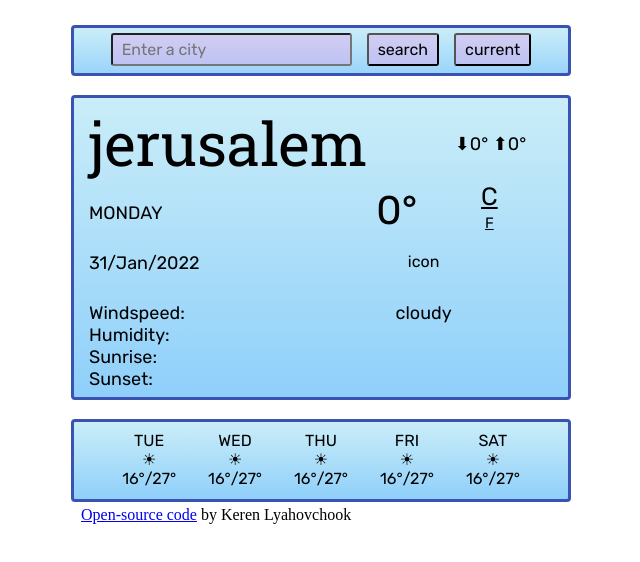
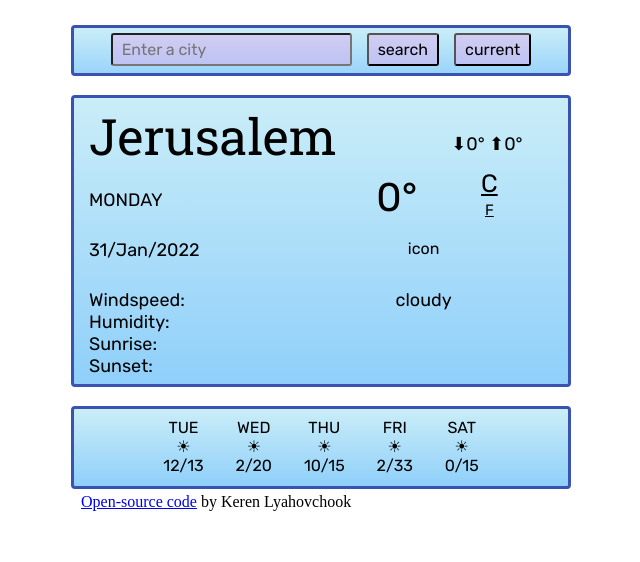
Before and after one commit to kerenLyahov/weather-app-react, a React (Create React App) app: page / in a window 1280 px wide. Shown: the top 562 px of the page, without its empty margins (319-959 px from the left). Built offline with nearby package versions, Linux system fonts and the light colour scheme; no server answers.

Commit message:
update forecast+ main data
1. forecast temperature.
2. all real life data  updated.

```diff
--- a/src/App.js
+++ b/src/App.js
@@ -1,14 +1,108 @@
 import "./App.css";
 import React, { useState } from "react";
-// import Search from "./Search";
+import axios from "axios";
 import TodayData from "./TodayData";
 import Forecast from "./Forecast";
 function App() {
-  let [cityName, setCityName] = useState("");
+  let [cityName, setCityName] = useState("Jerusalem");
+  //pp
+  let [lon, setLon] = useState("35.2163");
+  let [lat, setLat] = useState("31.769");
+  let [humidity, setHumidity] = useState("");
+  let [windspeed, setWindspeed] = useState("");
+  let [sunrise, setSunrise] = useState("");
+  let [sunset, setSunset] = useState("");
+  let [MinMax, setMinMax] = useState(`⬇0°     ⬆0°`);
+  let [temp, setTemp] = useState("0°");
+  let [description, setDescription] = useState("cloudy");
+  let unit = "metric";
+  let key = `5902ca1c1724d1c12a893427498472ff`;
+  let JerusalemURL = `https://api.openweathermap.org/data/2.5/weather?q=Jerusalem&units=${unit}&appid=${key}`;
+  console.log(URL);
+  axios.get(JerusalemURL).then(handleFirstDisplayAPI);
+  function handleFirstDisplayAPI(response) {
+    let timeUp = "";
+    let timeDown = "";
+    if (response !== undefined) {
+      setHumidity(response.data.main.humidity);
+      setWindspeed(response.data.wind.speed);
+
+      timeUp = new Date(response.data.sys.sunrise * 1000);
+      timeDown = new Date(response.data.sys.sunset * 1000);
+
+      setSunrise(`${timeUp.getHours} : ${timeUp.getMinutes}`);
+      setSunset(`${timeDown.getHours} : ${timeDown.getMinutes}`);
+
+      setMinMax(
+        `⬇${Math.round(response.data.main.temp_min)}     ⬆${Math.round(
+          response.data.main.temp_max
+        )} `
+      );
+      setTemp(Math.round(response.data.main.temp));
+      setDescription(response.data.weather[0].description);
+    }
+    return (
+      <div>
+        <div>{windspeed}</div>
+        <div> {humidity}</div>
+        <div> {sunrise}</div>
+        <div> {sunset}</div>
+        <div>{MinMax}</div>
+        <div>{temp}</div>
+        <div>{description}</div>
+      </div>
+    );
+  }
+
+  //pp
 
   function handleSubmit(event) {
     event.preventDefault();
+    //start
+
+    let URL = `https://api.openweathermap.org/data/2.5/weather?q=${cityName}&units=${unit}&appid=${key}`;
+    console.log(URL);
+    axios.get(URL).then(handleAPI);
+    function handleAPI(response) {
+      let timeUp = "";
+      let timeDown = "";
+      if (response !== undefined) {
+        setHumidity(response.data.main.humidity);
+        setWindspeed(response.data.wind.speed);
+
+        timeUp = new Date(response.data.sys.sunrise * 1000);
+        timeDown = new Date(response.data.sys.sunset * 1000);
+
+        setSunrise(`${timeUp.getHours} : ${timeUp.getMinutes}`);
+        setSunset(`${timeDown.getHours} : ${timeDown.getMinutes}`);
+
+        setMinMax(
+          `⬇${Math.round(response.data.main.temp_min)}     ⬆${Math.round(
+            response.data.main.temp_max
+          )} `
+        );
+        setTemp(Math.round(response.data.main.temp));
+        setDescription(response.data.weather[0].description);
+        setLon(response.data.coords.lon);
+        setLat(response.data.coords.lat);
+      }
+      return (
+        <div>
+          <div>{windspeed}</div>
+          <div> {humidity}</div>
+          <div> {sunrise}</div>
+          <div> {sunset}</div>
+          <div>{MinMax}</div>
+          <div>{temp}</div>
+          <div>{description}</div>
+          <div>{lon}</div>
+          <div>{lat}</div>
+        </div>
+      );
+    }
   }
+  //end
+
   function updateCity(event) {
     setCityName(event.target.value);
   }
@@ -26,8 +120,18 @@ function App() {
         </form>
         <button>current</button>
       </div>
-      <TodayData city={cityName} />
-      <Forecast />
+
+      <TodayData
+        windspeedValue={windspeed}
+        humidityValue={humidity}
+        descriptionValue={description}
+        sunriseValue={sunrise}
+        sunsetValue={sunset}
+        minmaxValue={MinMax}
+        tempValue={temp}
+        cityValue={cityName}
+      />
+      <Forecast Lon={lon} Lat={lat} />
       <div id="opnSrcLink">
         <a
           href="https://github.com/kerenLyahov/weather-app-react"
--- a/src/Forecast.js
+++ b/src/Forecast.js
@@ -1,12 +1,27 @@
 import React from "react";
+import axios from "axios";
 import "./Forecast.css";
 
-export default function Forcast() {
+export default function Forcast(props) {
   let date = new Date();
   let dayName = ["SUN", "MON", "TUE", "WED", "THU", "FRI", "SAT"];
-
   let days = [0, 1, 2, 3, 4];
-
+  let temp = ["12/13", "2/20", "10/15", "2/33", "0/15"];
+  let latValue = props.Lat;
+  let lonValue = props.Lon;
+  let unit = "metric";
+  let key = `5902ca1c1724d1c12a893427498472ff`;
+  let URL = `https://api.openweathermap.org/data/2.5/onecall?lat=${latValue}&lon=${lonValue}&units=${unit}&exclude=current,minutely,alerts&appid=${key}`;
+  axios.get(URL).then(handleAPI);
+  function handleAPI(response) {
+    if (response !== undefined) {
+      for (let i = 0; i < 6; i++) {
+        temp[
+          i
+        ] = `${response.data.daily[i].temp.min} / ${response.data.daily[i].temp.max}`;
+      }
+    }
+  }
   return (
     <div className="body">
       {days.map((i) => {
@@ -18,7 +33,7 @@ export default function Forcast() {
                 : dayName[date.getDay() + i - 6]}
             </span>
             <div>☀</div>
-            <div>16°/27°</div>
+            <div>{temp[i]}</div>
           </span>
         );
       })}
--- a/src/TodayData.css
+++ b/src/TodayData.css
@@ -32,11 +32,12 @@
   /* background-color: rgba(25, 125, 158, 0.226); */
 }
 .cityName {
-  font-size: 60px;
+  font-size: 50px;
   /* background-color: rgba(139, 0, 0, 0.5); */
-  width: 50%;
-  margin-right: 40px;
+  width: 60%;
+  margin-right: -2px;
   font-family: "Roboto Slab", serif;
+  text-align: left;
 }
 .parameters {
   /* background-color: rgba(216, 112, 147, 0.5); */
@@ -54,6 +55,7 @@
   padding-top: 30px;
   padding-right: 10px;
   font-size: 18px;
+  margin-left: 0;
 }
 .day {
   /* background-color: rgba(240, 230, 140, 0.5); */
--- a/src/TodayData.js
+++ b/src/TodayData.js
@@ -5,60 +5,11 @@ import Day from "./Day.js";
 import Date from "./Date.js";
 
 export default function TodayData(props) {
-  let [humidity, setHumidity] = useState("");
-  let [windspeed, setWindspeed] = useState("");
-  let [sunrise, setSunrise] = useState("");
-  let [sunset, setSunset] = useState("");
-  let [MinMax, setMinMax] = useState(`⬇0°     ⬆0°`);
-  let [temp, setTemp] = useState("0°");
-  let [descriptionValue, setDescriptionValue] = useState("cloudy");
   let celsiusValue = "C";
   let fahrenheitValue = "F";
   let [fahrenheitStyle, setFahrenheitStyle] = useState({ fontSize: "15px" });
   let [celsiusStyle, setCelsiusStyle] = useState({ fontSize: "25px" });
   let [unit, setUnit] = useState(`metric`);
-  let [city, setCity] = useState("jerusalem");
-
-  let key = `307efdb71bc67507048c93662d7db9da`;
-  let URL = `https://api.openweathermap.org/data/2.5/weather?q=${city}&units=${unit}&appid=${key}`;
-  axios.get(URL).then(handleAPI);
-
-  function handleAPI(response) {
-    let timeUp = "";
-    let timeDown = "";
-    if (response !== undefined) {
-      setHumidity(response.data.main.humidity);
-      setWindspeed(response.data.wind.speed);
-
-      timeUp = new Date(response.data.sys.sunrise * 1000);
-      timeDown = new Date(response.data.sys.sunset * 1000);
-
-      setSunrise(`${timeUp.getHours} : ${timeUp.getMinutes}`);
-      setSunset(`${timeDown.getHours} : ${timeDown.getMinutes}`);
-    } else {
-    }
-    if (response !== undefined) {
-      setMinMax(
-        `⬇${Math.round(response.data.main.temp_min)}     ⬆${Math.round(
-          response.data.main.temp_max
-        )} `
-      );
-      setTemp(Math.round(response.data.main.temp));
-      setDescriptionValue(response.data.weather[0].description);
-    }
-    return (
-      <div>
-        <div>{windspeed}</div>
-        <div> {humidity}</div>
-        <div> {sunrise}</div>
-        <div> {sunset}</div>
-        <div>{setCity(props.city === "" ? "Jerusalem" : props.city)}</div>
-        <div>{MinMax}</div>
-        <div>{temp}</div>
-        <div>{descriptionValue}</div>
-      </div>
-    );
-  }
 
   function celsius(event) {
     event.preventDefault();
@@ -90,10 +41,10 @@ export default function TodayData(props) {
 
   return (
     <div className="bodyMain">
-      <span className="cityName child"> {city}</span>
-      <span className="tempMinMax child"> {MinMax}</span>
+      <span className="cityName child"> {props.cityValue}</span>
+      <span className="tempMinMax child"> {props.minmaxValue}</span>
       <span className="day child"> {Day()}</span>
-      <span className="temperature child">{temp}</span>
+      <span className="temperature child">{props.tempValue}</span>
       <span className="units child">
         <a href="" className="celsius" style={celsiusStyle} onClick={celsius}>
           {celsiusValue}
@@ -111,13 +62,13 @@ export default function TodayData(props) {
       <span className="date child">{Date()}</span>
       <span className="icon child">icon</span>
       <span className="parameters child">
-        <div>Windspeed: {windspeed}</div>
-        <div>Humidity: {humidity}</div>
-        <div>Sunrise: {sunrise}</div>
-        <div>Sunset: {sunset}</div>
+        <div>Windspeed: {props.windspeedValue}</div>
+        <div>Humidity: {props.humidityValue}</div>
+        <div>Sunrise: {props.sunriseValue}</div>
+        <div>Sunset: {props.sunsetValue}</div>
       </span>
 
-      <span className="description child">{descriptionValue}</span>
+      <span className="description child">{props.descriptionValue}</span>
     </div>
   );
 }
```
